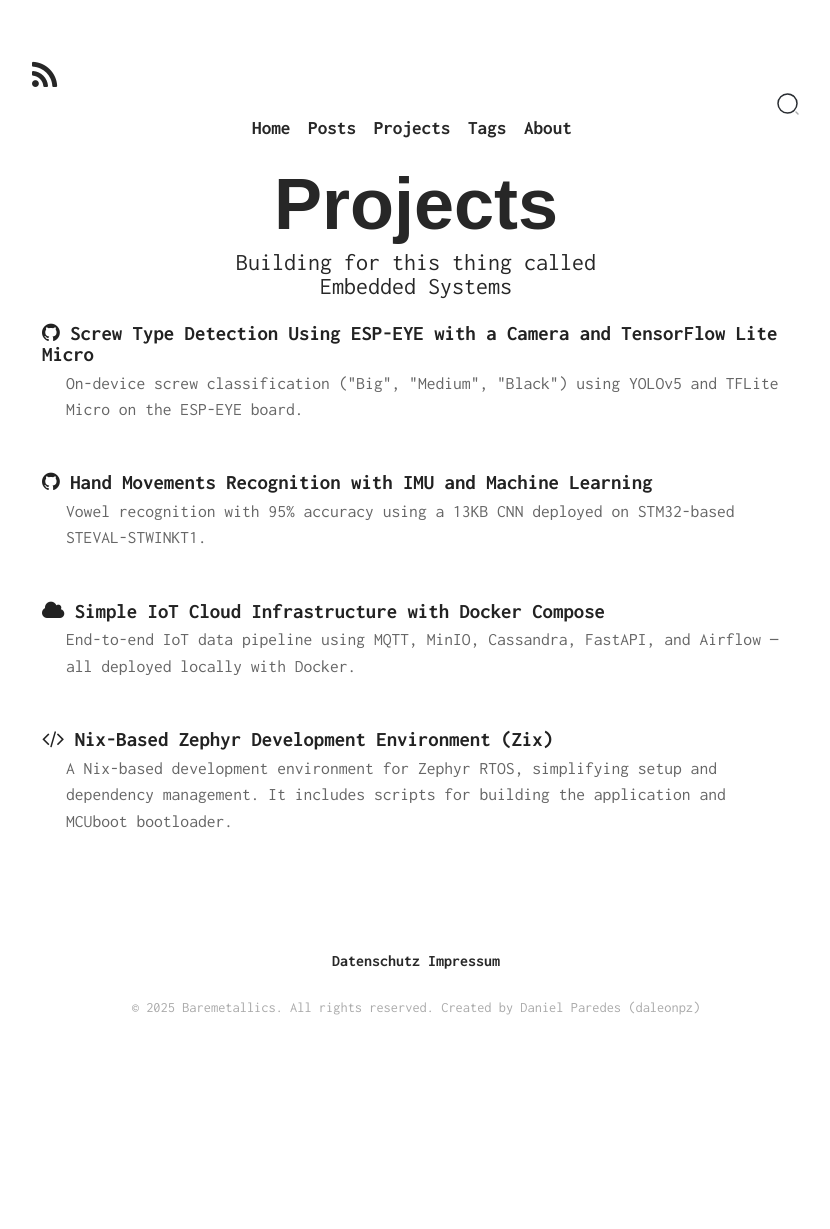
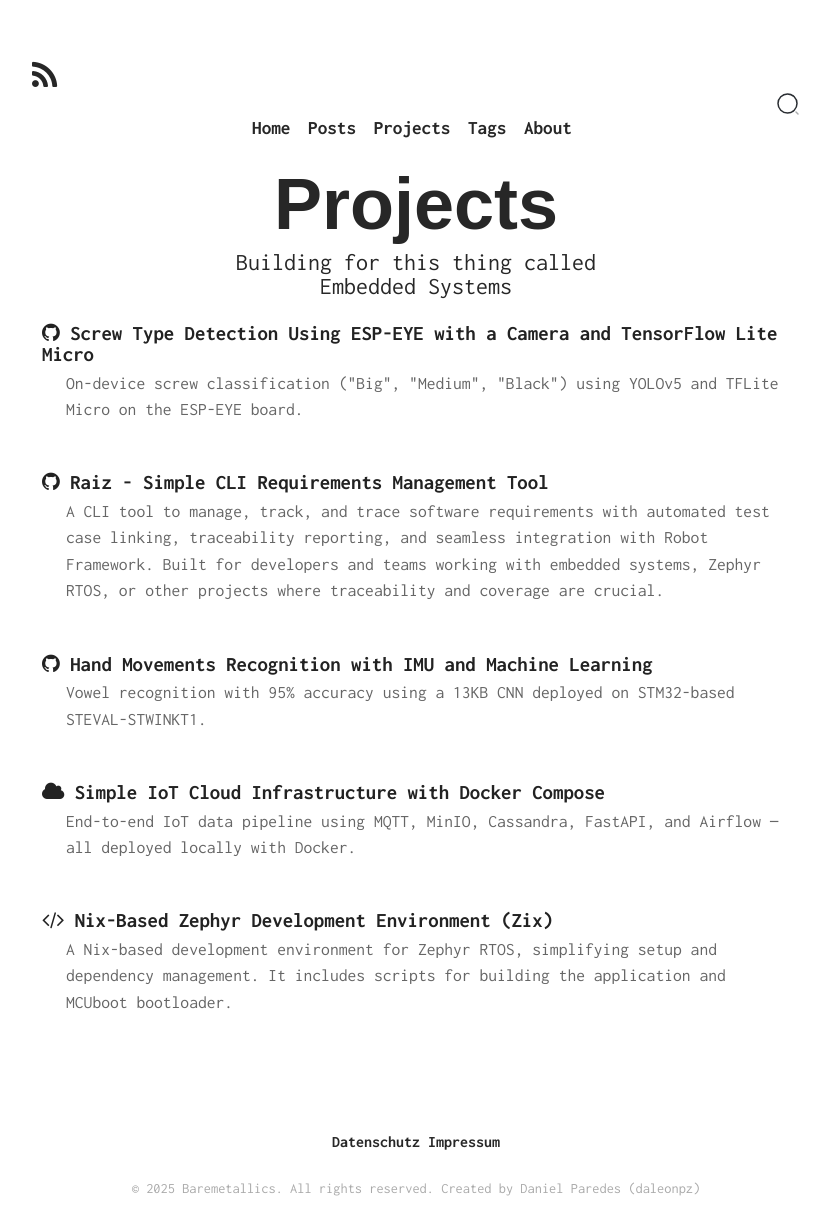
Before and after one commit to daleonpz/baremetallics, a Jekyll site: the page built from projects/index.html, in a window 1280 px wide. Shown: the whole page, without its empty margins (224-1054 px from the left). Built offline with Jekyll 4.4.1, drawn with Linux system fonts in a browser that asks for light colours; before the commit the page ends 1047 px from its top, so only the background shows below that.

Commit message:
Add Raiz project to index.html
Added a new project entry for 'Raiz - Simple CLI Requirements Management Tool' with a description.

```diff
--- a/projects/index.html
+++ b/projects/index.html
@@ -20,6 +20,16 @@ description: Embedded system posts
       </a>
       <p class="project-desc">
         On-device screw classification ("Big", "Medium", "Black") using YOLOv5 and TFLite Micro on the ESP-EYE board.
+      </p>
+    </li>
+    <br>
+      <li>
+      <a href="https://github.com/daleonpz/raiz" target="_blank">
+        <i class="fa fa-github"></i> Raiz - Simple CLI Requirements Management Tool
+      </a>
+      <p class="project-desc">
+        A CLI tool to manage, track, and trace software requirements with automated test case linking, traceability reporting, and seamless integration with Robot Framework.
+        Built for developers and teams working with embedded systems, Zephyr RTOS, or other projects where traceability and coverage are crucial.
       </p>
     </li>
     <br>
```
